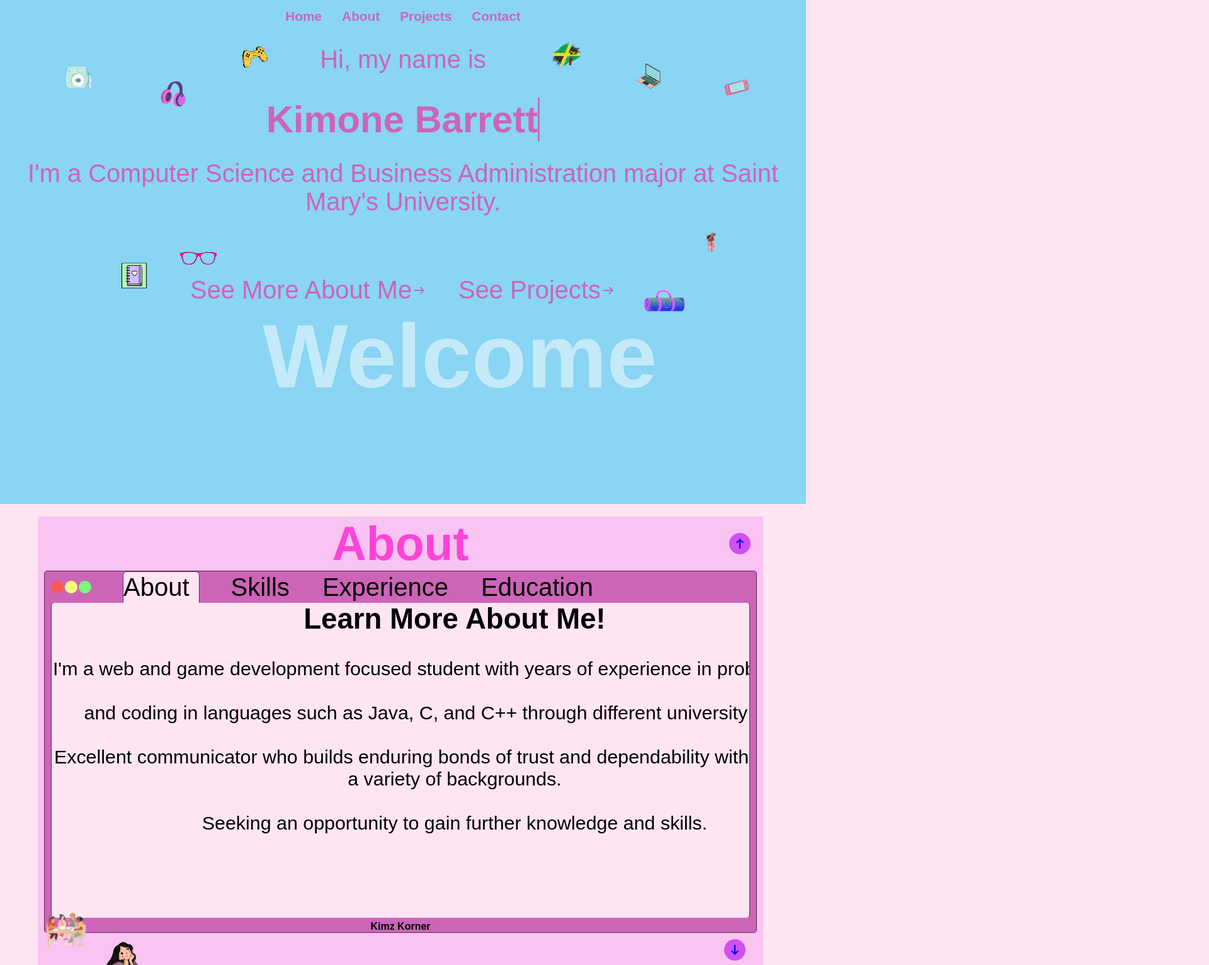
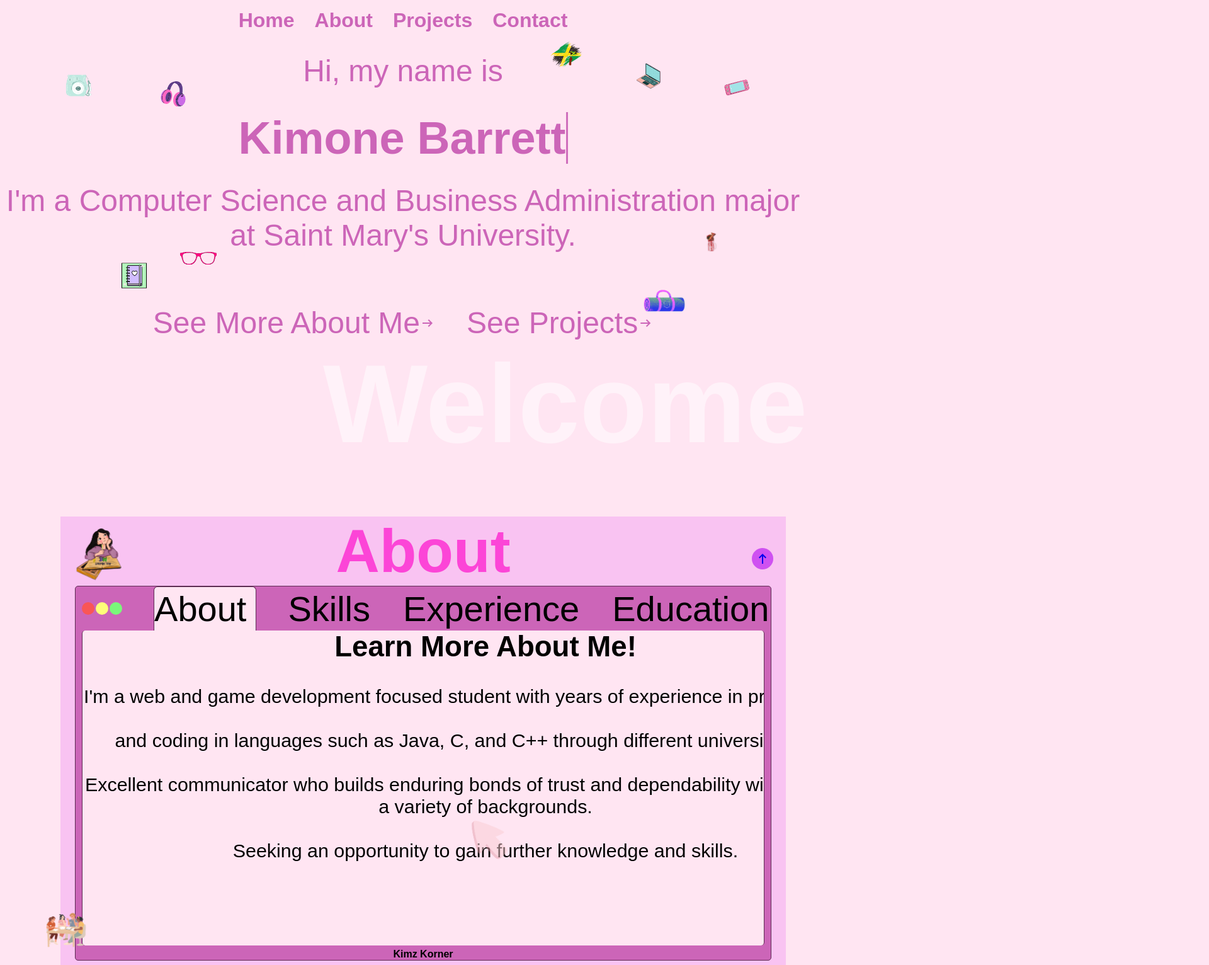
Before and after one commit to Kim-one/PersonalPortfolio, a plain HTML site: page Portfolio/Index.html in a window 1280 px wide. Shown: the top 1532 px of the page at 63% size, 1920 px wide, since content can reach past the window. Drawn offline with nearby package versions, Linux system fonts and the light colour scheme; a web font is replaced by a local one.

Commit message:
Continue working on making it responsive

```diff
--- a/Portfolio/style.css
+++ b/Portfolio/style.css
@@ -1,17 +1,15 @@
 * {
   margin: 0;
   box-sizing: border-box;
+
 }
 
 body {
   background-color: #ffe5f2;
   padding: 0;
-}
-
-/* #home{
-  background-color: #89d5f3;
-  height:100vh;
-} */
+  overflow: scroll;
+}
+
 
 /*Nav Bar*/
 .logo div:nth-child(1) {
@@ -45,7 +43,7 @@ nav {
 }
 
 .home-container li a {
-  font-size: 130%;
+  font-size: 4vh;
   display: block;
   color: #cc65b8;
   text-align: center;
@@ -61,16 +59,22 @@ nav {
 .home-container .text {
   font-family: "Londrina Sketch", sans-serif;
   color: #cc65b8;
-  font-size: 249%;
+  font-size: 6vh;
 }
 
 /*HOME SECTION*/
+#home{
+  width:100vw;
+  height:100vh;
+  /* background-color: #89d5f3; */
+}
+
 .home-container {
   display: inline-block;
   position: relative;
-  width: 100vw;
-  height: 100vh;
-  background-color: #89d5f3;
+  /* background-color: #ccafc4; */
+  width: 100%;
+  min-height: 100%;
 }
 
 .home-container #fade-In {
@@ -217,12 +221,12 @@ nav {
 /*top right third image*/
 .background-image div:nth-child(10) {
   position: absolute;
-  top: 20px;
-  left: 280px;
-  width: 20%;
-  height: 20%;
+  top: 200vh;
+  left: 280vh;
+  width: 20vh;
+  height: 20vh;
   background: url("Assets/GameConsole.png");
-  background-size: 250px;
+  background-size: 250em;
   animation: moveBackground 2.5s infinite;
   background-repeat: no-repeat;
   transform-origin: center;
@@ -231,7 +235,7 @@ nav {
 /*Links to pages*/
 .links-to-pages {
   /*margin-left: 350px;*/
-  margin-top: 75px;
+  margin-top: 5%;
   display: flex;
   gap: 50px;
   justify-content: center;
@@ -252,9 +256,9 @@ nav {
   color: #cc65b8;
 }
 
-.links-to-pages p:hover * {
-  padding: 5px;
-  border-radius: 25px;
+.links-to-pages p:hover *{
+  padding: 1vh;
+  border-radius: 25vw;
   background: #ff66c4;
   color: white;
 }
@@ -270,7 +274,7 @@ nav {
   font-family: "Anton", sans-serif;
   font-weight: 400;
   font-style: normal;
-  font-size: 895%;
+  font-size: 22vh;
   color: white;
   position: relative;
   animation: move-text 3s linear infinite;
@@ -362,10 +366,15 @@ nav {
   width: 100vw;
   height: 100vh;
 }
+/* #home{
+  width:100vw;
+  height:100vh;
+  background-color: #89d5f3;
+} */
 
 .about-container {
-  margin-left: 60px;
-  margin-right: 60px;
+  margin-left: 6rem;
+  margin-right: 6rem;
   position: relative;
   background-color: hsl(307, 81%, 87%);
   width: 90%;
@@ -374,14 +383,14 @@ nav {
 
 .about-container .text {
   font-family: "Anton", sans-serif;
-  font-size: 470%;
+  font-size: 12vh;
   color: rgb(252, 69, 215);
 }
 
 .outer-container {
   background-color: #cc65b8;
-  margin-left: 10px;
-  margin-right: 10px;
+  margin-left: 2%;
+  margin-right:2%;
   border-radius: 5px;
   border: 1px solid #5d2b53;
 }
@@ -442,7 +451,7 @@ nav {
 
 .tab-link {
   font-family: "Londrina Sketch", sans-serif;
-  font-size: 250%;
+  font-size: 7vh;
   margin: 0;
   padding: 2px 2px 2px 0;
   background: none;
@@ -544,18 +553,18 @@ ul.courses li {
 #experience-text {
   text-align: center;
   margin: 0 170px 0 170px;
-  font-size: 150%;
+  font-size: 5vh;
 }
 
 /*Background Images */
 .about-background-images div:nth-child(1) {
   position: absolute;
   background: url("Assets/aboutme.png");
-  left: 0;
-  top: 645px;
+  left: -7vh;
+  top: -1vh;
   width: 20%;
   height: 20%;
-  background-size: 270px;
+  background-size: 30vh;
   background-repeat: no-repeat;
   animation: vibrate 5s infinite;
   z-index: 1;
@@ -564,11 +573,11 @@ ul.courses li {
 .about-background-images div:nth-child(2) {
   position: absolute;
   background: url("Assets/e.png");
-  left: 660px;
-  top: 995px;
+  left: 60vh;
+  top: 50vh;
   height: 30%;
   width: 30%;
-  background-size: 500px;
+  background-size: 50vh;
   background-repeat: no-repeat;
   z-index: 1;
   opacity: 0.5;
```
